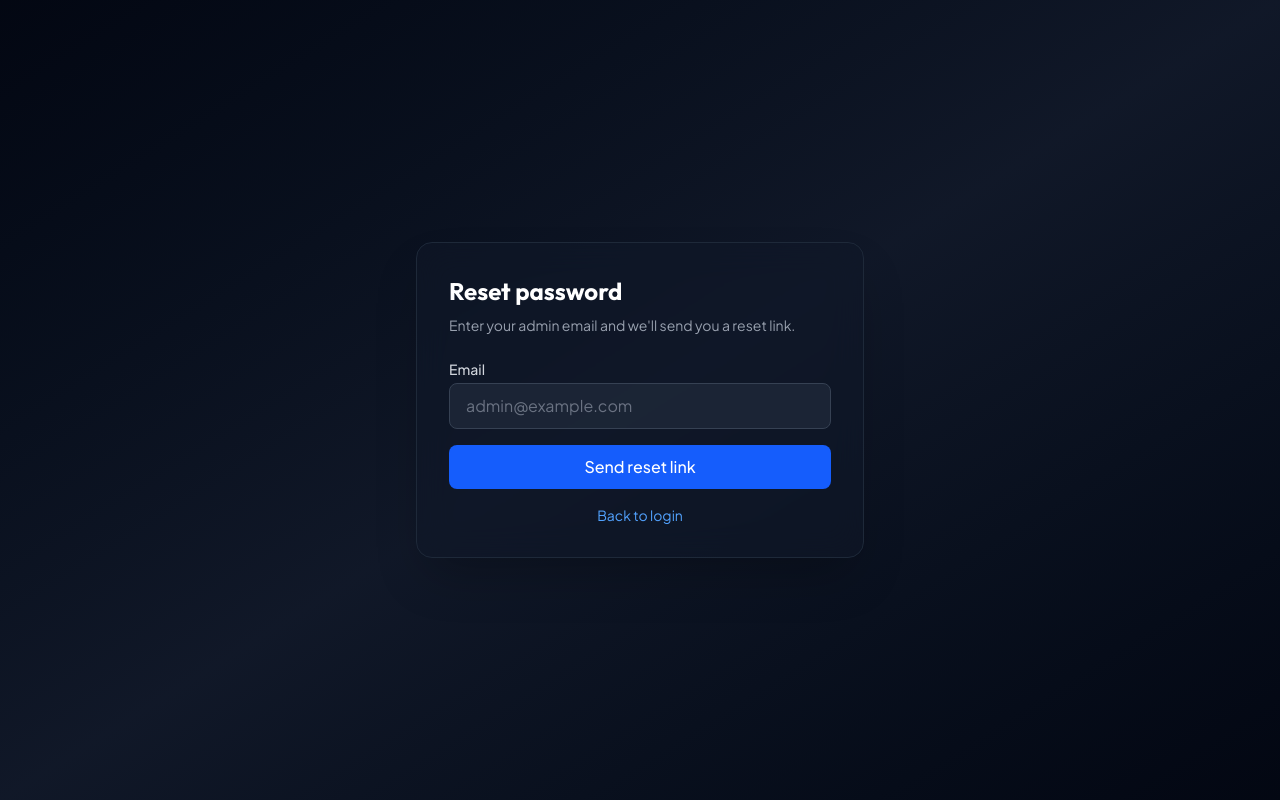
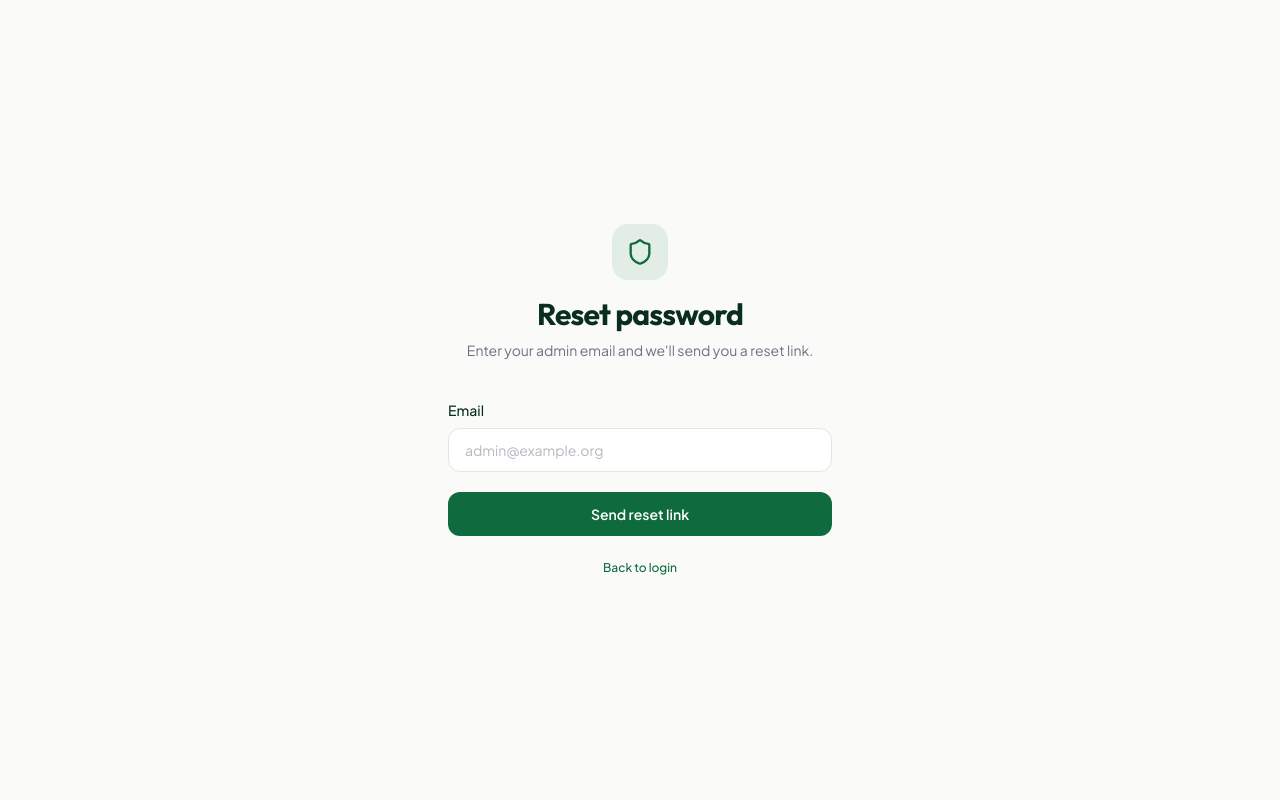
Before and after one commit to ranocodes/bmac-next, a Next.js app: page /admin/forgot-password in a window 1280 px wide. Built offline with nearby package versions, Linux system fonts and the light colour scheme; no server answers.

Commit message:
Enhance admin authentication and password reset flows; add error handling and improve UI components

```diff
--- a/src/app/admin/(public)/forgot-password/page.tsx
+++ b/src/app/admin/(public)/forgot-password/page.tsx
@@ -3,64 +3,82 @@
 import { useState } from "react";
 import { requestPasswordReset } from "@/actions/admin-auth";
 import Link from "next/link";
+import { Shield, AlertCircle, CheckCircle } from "lucide-react";
 
 export default function ForgotPasswordPage() {
   const [email, setEmail] = useState("");
+  const [loading, setLoading] = useState(false);
+  const [error, setError] = useState("");
   const [sent, setSent] = useState(false);
-  const [loading, setLoading] = useState(false);
 
   async function handleSubmit(e: React.FormEvent) {
     e.preventDefault();
+    setError("");
+
+    if (!email) { setError("Email is required"); return; }
+
     setLoading(true);
-    await requestPasswordReset(email);
+    const result = await requestPasswordReset(email);
+    setLoading(false);
+
+    if (result.error) { setError(result.error); return; }
     setSent(true);
-    setLoading(false);
+  }
+
+  if (sent) {
+    return (
+      <div className="min-h-[100dvh] flex items-center justify-center bg-background px-4">
+        <div className="w-full max-w-sm text-center">
+          <div className="w-14 h-14 rounded-2xl bg-emerald-500/10 flex items-center justify-center mx-auto mb-4">
+            <CheckCircle size={28} className="text-emerald-500" />
+          </div>
+          <h1 className="font-display text-2xl font-bold tracking-tight text-secondary mb-2">Check your email</h1>
+          <p className="text-sm text-muted-foreground mb-6">If an account exists with that email, we've sent a password reset link. It expires in 1 hour.</p>
+          <Link href="/admin/login"
+            className="inline-flex items-center gap-2 h-11 px-6 rounded-xl bg-primary text-primary-foreground text-sm font-semibold hover:bg-primary/90 transition-all">
+            Back to login
+          </Link>
+        </div>
+      </div>
+    );
   }
 
   return (
-    <div className="min-h-screen flex items-center justify-center bg-gradient-to-br from-gray-950 via-gray-900 to-gray-950">
-      <div className="w-full max-w-md p-8 bg-gray-900/60 backdrop-blur-lg border border-gray-800 rounded-2xl shadow-2xl">
-        {sent ? (
-          <div className="text-center space-y-4">
-            <div className="w-14 h-14 mx-auto rounded-full bg-emerald-500/20 flex items-center justify-center">
-              <svg className="w-7 h-7 text-emerald-400" fill="none" viewBox="0 0 24 24" stroke="currentColor">
-                <path strokeLinecap="round" strokeLinejoin="round" strokeWidth={2} d="M5 13l4 4L19 7" />
-              </svg>
+    <div className="min-h-[100dvh] flex items-center justify-center bg-background px-4">
+      <div className="w-full max-w-sm text-center">
+        <div className="mb-10">
+          <div className="w-14 h-14 rounded-2xl bg-primary/10 flex items-center justify-center mx-auto mb-4">
+            <Shield size={28} className="text-primary" />
+          </div>
+          <h1 className="font-display text-3xl font-bold tracking-tight text-secondary">Reset password</h1>
+          <p className="text-sm text-muted-foreground mt-2">Enter your admin email and we'll send you a reset link.</p>
+        </div>
+
+        <form onSubmit={handleSubmit} className="space-y-5 text-left">
+          <div className="space-y-2">
+            <label className="block text-sm font-medium text-secondary">Email</label>
+            <input type="email" value={email} onChange={e => setEmail(e.target.value)}
+              placeholder="admin@example.org"
+              className="w-full h-11 px-4 rounded-xl border border-input bg-card text-sm text-secondary placeholder:text-muted-foreground/50 focus:outline-none focus:ring-2 focus:ring-primary/20 focus:border-primary transition-all" />
+          </div>
+
+          {error && (
+            <div className="flex items-center gap-2.5 px-4 py-3 bg-destructive/5 border border-destructive/15 rounded-xl text-destructive text-sm">
+              <AlertCircle size={16} className="shrink-0" />
+              <span>{error}</span>
             </div>
-            <h2 className="text-xl font-semibold text-white">Check your email</h2>
-            <p className="text-gray-400 text-sm">If an account exists with that email, we've sent a password reset link. It expires in 1 hour.</p>
-            <Link href="/admin/login" className="inline-block mt-4 text-sm text-blue-400 hover:text-blue-300">Back to login</Link>
-          </div>
-        ) : (
-          <>
-            <h1 className="text-2xl font-bold text-white mb-2">Reset password</h1>
-            <p className="text-gray-400 text-sm mb-6">Enter your admin email and we'll send you a reset link.</p>
-            <form onSubmit={handleSubmit} className="space-y-4">
-              <div>
-                <label htmlFor="email" className="block text-sm font-medium text-gray-300 mb-1">Email</label>
-                <input
-                  id="email"
-                  type="email"
-                  required
-                  value={email}
-                  onChange={e => setEmail(e.target.value)}
-                  className="w-full px-4 py-2.5 bg-gray-800/80 border border-gray-700 rounded-lg text-white placeholder-gray-500 focus:outline-none focus:ring-2 focus:ring-blue-500 focus:border-transparent"
-                  placeholder="admin@example.com"
-                />
-              </div>
-              <button
-                type="submit"
-                disabled={loading}
-                className="w-full py-2.5 px-4 bg-blue-600 hover:bg-blue-700 disabled:opacity-50 text-white font-medium rounded-lg transition-colors"
-              >
-                {loading ? "Sending..." : "Send reset link"}
-              </button>
-            </form>
-            <p className="mt-4 text-center text-sm text-gray-400">
-              <Link href="/admin/login" className="text-blue-400 hover:text-blue-300">Back to login</Link>
-            </p>
-          </>
-        )}
+          )}
+
+          <button type="submit" disabled={loading}
+            className="w-full h-11 flex items-center justify-center gap-2 rounded-xl bg-primary text-primary-foreground text-sm font-semibold hover:bg-primary/90 active:scale-[0.98] transition-all disabled:opacity-60 disabled:cursor-not-allowed">
+            {loading ? <span className="w-4 h-4 border-2 border-white/30 border-t-white rounded-full animate-spin" />
+              : "Send reset link"}
+          </button>
+        </form>
+
+        <p className="mt-6 text-xs text-muted-foreground">
+          <Link href="/admin/login" className="text-primary hover:text-primary/80 font-medium">Back to login</Link>
+        </p>
       </div>
     </div>
   );
--- a/src/app/admin/(public)/reset-password/[token]/page.tsx
+++ b/src/app/admin/(public)/reset-password/[token]/page.tsx
@@ -3,6 +3,7 @@
 import { useState } from "react";
 import { useParams, useRouter } from "next/navigation";
 import { executePasswordReset } from "@/actions/admin-auth";
+import { Shield, AlertCircle, CheckCircle } from "lucide-react";
 
 export default function ResetPasswordPage() {
   const { token } = useParams<{ token: string }>();
@@ -30,19 +31,15 @@ export default function ResetPasswordPage() {
 
   if (done) {
     return (
-      <div className="min-h-screen flex items-center justify-center bg-gradient-to-br from-gray-950 via-gray-900 to-gray-950">
-        <div className="w-full max-w-md p-8 bg-gray-900/60 backdrop-blur-lg border border-gray-800 rounded-2xl shadow-2xl text-center space-y-4">
-          <div className="w-14 h-14 mx-auto rounded-full bg-emerald-500/20 flex items-center justify-center">
-            <svg className="w-7 h-7 text-emerald-400" fill="none" viewBox="0 0 24 24" stroke="currentColor">
-              <path strokeLinecap="round" strokeLinejoin="round" strokeWidth={2} d="M5 13l4 4L19 7" />
-            </svg>
+      <div className="min-h-[100dvh] flex items-center justify-center bg-background px-4">
+        <div className="w-full max-w-sm text-center">
+          <div className="w-14 h-14 rounded-2xl bg-emerald-500/10 flex items-center justify-center mx-auto mb-4">
+            <CheckCircle size={28} className="text-emerald-500" />
           </div>
-          <h2 className="text-xl font-semibold text-white">Password reset</h2>
-          <p className="text-gray-400 text-sm">Your password has been updated.</p>
-          <button
-            onClick={() => router.push("/admin/login")}
-            className="mt-4 px-6 py-2 bg-blue-600 hover:bg-blue-700 text-white font-medium rounded-lg transition-colors"
-          >
+          <h1 className="font-display text-2xl font-bold tracking-tight text-secondary mb-2">Password reset</h1>
+          <p className="text-sm text-muted-foreground mb-6">Your password has been updated.</p>
+          <button onClick={() => router.push("/admin/login")}
+            className="inline-flex items-center gap-2 h-11 px-6 rounded-xl bg-primary text-primary-foreground text-sm font-semibold hover:bg-primary/90 transition-all">
             Sign in
           </button>
         </div>
@@ -51,42 +48,41 @@ export default function ResetPasswordPage() {
   }
 
   return (
-    <div className="min-h-screen flex items-center justify-center bg-gradient-to-br from-gray-950 via-gray-900 to-gray-950">
-      <div className="w-full max-w-md p-8 bg-gray-900/60 backdrop-blur-lg border border-gray-800 rounded-2xl shadow-2xl">
-        <h1 className="text-2xl font-bold text-white mb-2">Set new password</h1>
-        <p className="text-gray-400 text-sm mb-6">Must be at least 8 characters.</p>
-        <form onSubmit={handleSubmit} className="space-y-4">
-          <div>
-            <label htmlFor="password" className="block text-sm font-medium text-gray-300 mb-1">New password</label>
-            <input
-              id="password"
-              type="password"
-              required
-              minLength={8}
-              value={password}
-              onChange={e => setPassword(e.target.value)}
-              className="w-full px-4 py-2.5 bg-gray-800/80 border border-gray-700 rounded-lg text-white placeholder-gray-500 focus:outline-none focus:ring-2 focus:ring-blue-500 focus:border-transparent"
-            />
+    <div className="min-h-[100dvh] flex items-center justify-center bg-background px-4">
+      <div className="w-full max-w-sm text-center">
+        <div className="mb-10">
+          <div className="w-14 h-14 rounded-2xl bg-primary/10 flex items-center justify-center mx-auto mb-4">
+            <Shield size={28} className="text-primary" />
           </div>
-          <div>
-            <label htmlFor="confirm" className="block text-sm font-medium text-gray-300 mb-1">Confirm password</label>
-            <input
-              id="confirm"
-              type="password"
-              required
-              minLength={8}
-              value={confirm}
-              onChange={e => setConfirm(e.target.value)}
-              className="w-full px-4 py-2.5 bg-gray-800/80 border border-gray-700 rounded-lg text-white placeholder-gray-500 focus:outline-none focus:ring-2 focus:ring-blue-500 focus:border-transparent"
-            />
+          <h1 className="font-display text-3xl font-bold tracking-tight text-secondary">Set new password</h1>
+          <p className="text-sm text-muted-foreground mt-2">Must be at least 8 characters.</p>
+        </div>
+
+        <form onSubmit={handleSubmit} className="space-y-5 text-left">
+          <div className="space-y-2">
+            <label className="block text-sm font-medium text-secondary">New password</label>
+            <input type="password" value={password} onChange={e => setPassword(e.target.value)}
+              placeholder="Min. 8 characters"
+              className="w-full h-11 px-4 rounded-xl border border-input bg-card text-sm text-secondary placeholder:text-muted-foreground/50 focus:outline-none focus:ring-2 focus:ring-primary/20 focus:border-primary transition-all" />
           </div>
-          {error && <p className="text-red-400 text-sm">{error}</p>}
-          <button
-            type="submit"
-            disabled={loading}
-            className="w-full py-2.5 px-4 bg-blue-600 hover:bg-blue-700 disabled:opacity-50 text-white font-medium rounded-lg transition-colors"
-          >
-            {loading ? "Resetting..." : "Reset password"}
+          <div className="space-y-2">
+            <label className="block text-sm font-medium text-secondary">Confirm password</label>
+            <input type="password" value={confirm} onChange={e => setConfirm(e.target.value)}
+              placeholder="Re-enter password"
+              className="w-full h-11 px-4 rounded-xl border border-input bg-card text-sm text-secondary placeholder:text-muted-foreground/50 focus:outline-none focus:ring-2 focus:ring-primary/20 focus:border-primary transition-all" />
+          </div>
+
+          {error && (
+            <div className="flex items-center gap-2.5 px-4 py-3 bg-destructive/5 border border-destructive/15 rounded-xl text-destructive text-sm">
+              <AlertCircle size={16} className="shrink-0" />
+              <span>{error}</span>
+            </div>
+          )}
+
+          <button type="submit" disabled={loading}
+            className="w-full h-11 flex items-center justify-center gap-2 rounded-xl bg-primary text-primary-foreground text-sm font-semibold hover:bg-primary/90 active:scale-[0.98] transition-all disabled:opacity-60 disabled:cursor-not-allowed">
+            {loading ? <span className="w-4 h-4 border-2 border-white/30 border-t-white rounded-full animate-spin" />
+              : "Reset password"}
           </button>
         </form>
       </div>
```
Also changed, not shown: src/actions/admin-auth.ts (+23 -8 lines).
